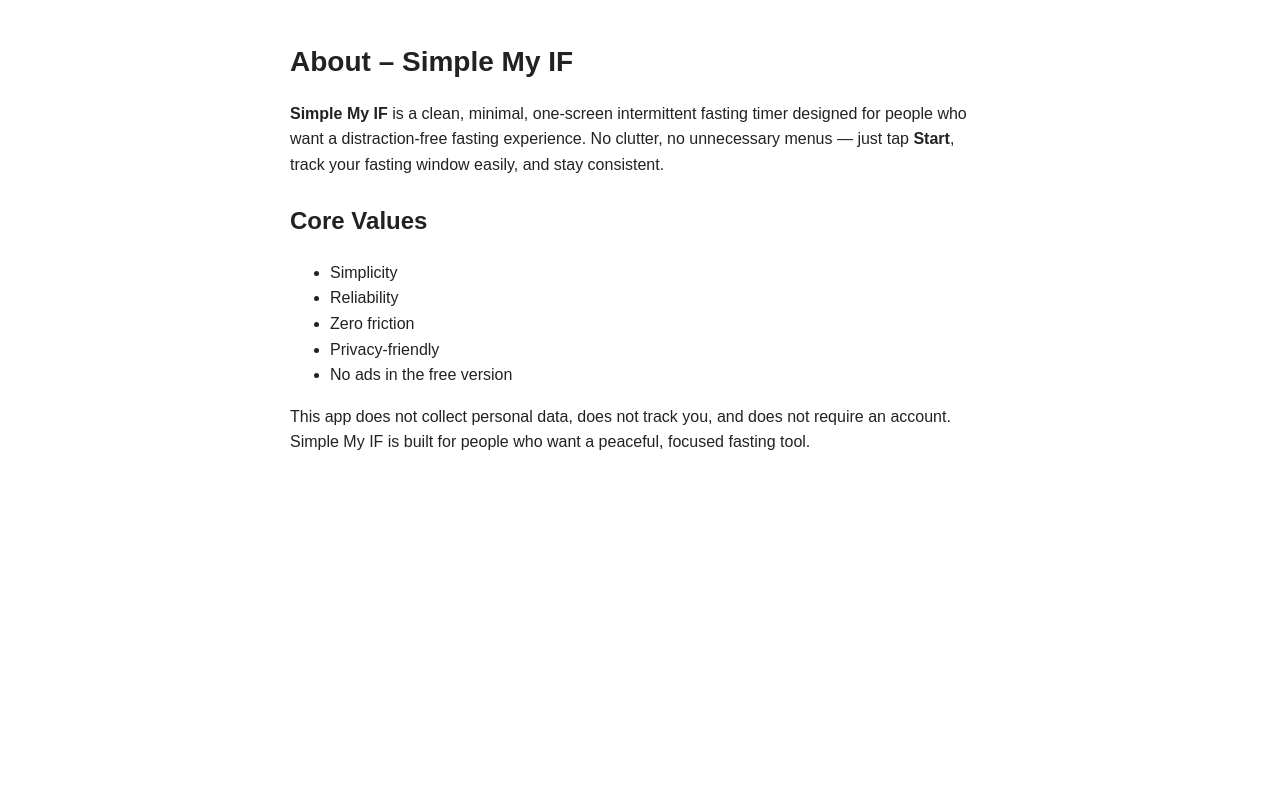
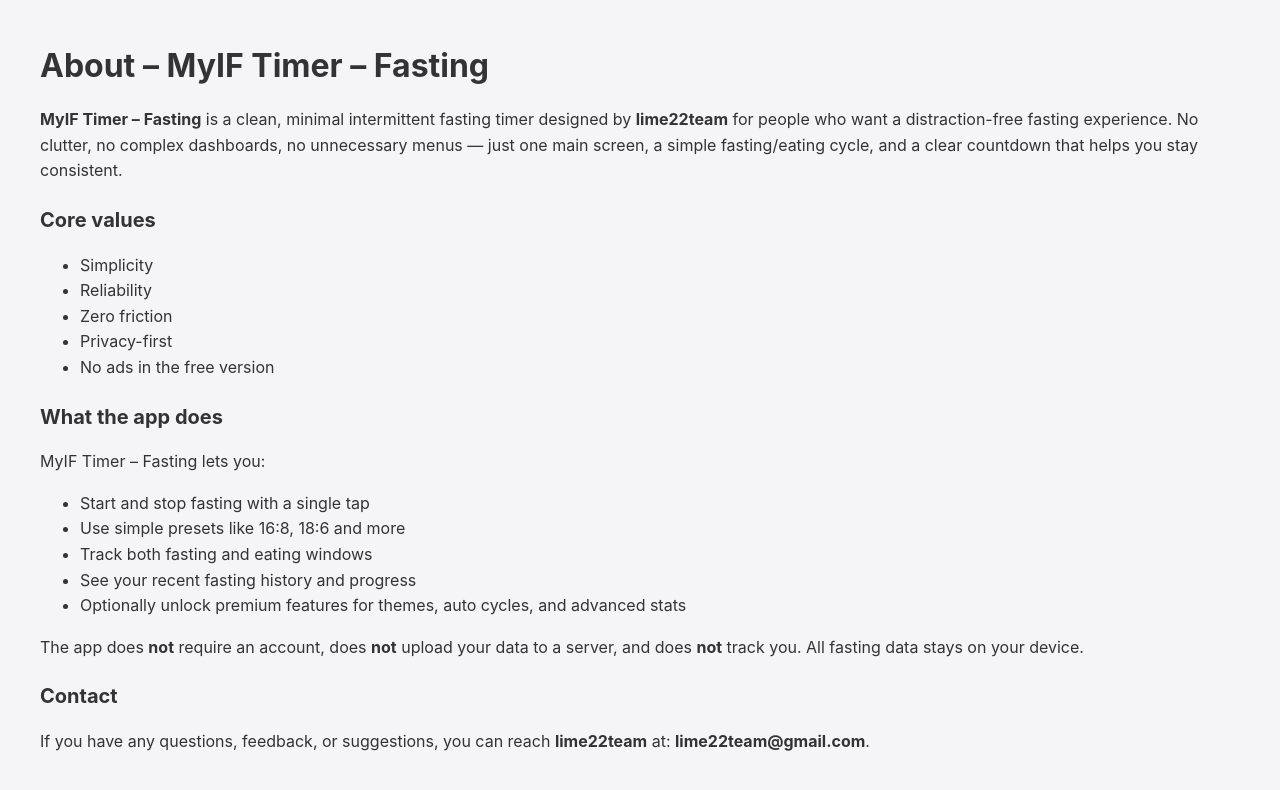
Before and after one commit to lime22team/Simple-My-If, a plain HTML site: page about.html in a window 1280 px wide. Drawn offline with Linux system fonts and the light colour scheme.

Commit message:
Revise About page content and styling

```diff
--- a/about.html
+++ b/about.html
@@ -1,31 +1,66 @@
 <!DOCTYPE html>
 <html lang="en">
 <head>
-<meta charset="UTF-8">
-<title>About – Simple My IF</title>
-<meta name="viewport" content="width=device-width, initial-scale=1">
+  <meta charset="UTF-8" />
+  <meta name="viewport" content="width=device-width, initial-scale=1.0" />
+  <title>About – MyIF Timer – Fasting</title>
   <style>
-  body { font-family: Arial, sans-serif; max-width: 700px; margin: 40px auto; padding: 0 20px; line-height: 1.6; color: #222; }
-  h1 { font-size: 28px; margin-bottom: 10px; }
-  h2 { margin-top: 24px; }
+    body {
+      font-family: -apple-system, BlinkMacSystemFont, "Segoe UI", Roboto, sans-serif;
+      background: #f5f5f7;
+      color: #333;
+      margin: 40px;
+      line-height: 1.6;
+    }
+    h1 {
+      font-size: 32px;
+      margin-bottom: 10px;
+    }
+    h2 {
+      margin-top: 20px;
+      font-size: 20px;
+    }
+    .section {
+      margin-bottom: 20px;
+    }
   </style>
 </head>
 <body>
 
-<h1>About – Simple My IF</h1>
+  <h1>About – MyIF Timer – Fasting</h1>
 
-<p><strong>Simple My IF</strong> is a clean, minimal, one-screen intermittent fasting timer designed for people who want a distraction-free fasting experience. No clutter, no unnecessary menus — just tap <strong>Start</strong>, track your fasting window easily, and stay consistent.</p>
+  <div class="section">
+    <p><strong>MyIF Timer – Fasting</strong> is a clean, minimal intermittent fasting timer designed by <strong>lime22team</strong> for people who want a distraction-free fasting experience. No clutter, no complex dashboards, no unnecessary menus — just one main screen, a simple fasting/eating cycle, and a clear countdown that helps you stay consistent.</p>
+  </div>
 
-<h2>Core Values</h2>
+  <div class="section">
+    <h2>Core values</h2>
     <ul>
       <li>Simplicity</li>
       <li>Reliability</li>
       <li>Zero friction</li>
-  <li>Privacy-friendly</li>
+      <li>Privacy-first</li>
       <li>No ads in the free version</li>
     </ul>
+  </div>
 
-<p>This app does not collect personal data, does not track you, and does not require an account. Simple My IF is built for people who want a peaceful, focused fasting tool.</p>
+  <div class="section">
+    <h2>What the app does</h2>
+    <p>MyIF Timer – Fasting lets you:</p>
+    <ul>
+      <li>Start and stop fasting with a single tap</li>
+      <li>Use simple presets like 16:8, 18:6 and more</li>
+      <li>Track both fasting and eating windows</li>
+      <li>See your recent fasting history and progress</li>
+      <li>Optionally unlock premium features for themes, auto cycles, and advanced stats</li>
+    </ul>
+    <p>The app does <strong>not</strong> require an account, does <strong>not</strong> upload your data to a server, and does <strong>not</strong> track you. All fasting data stays on your device.</p>
+  </div>
+
+  <div class="section">
+    <h2>Contact</h2>
+    <p>If you have any questions, feedback, or suggestions, you can reach <strong>lime22team</strong> at: <strong>lime22team@gmail.com</strong>.</p>
+  </div>
 
 </body>
 </html>
```
Lines whose indentation alone changed are shown as unchanged.
